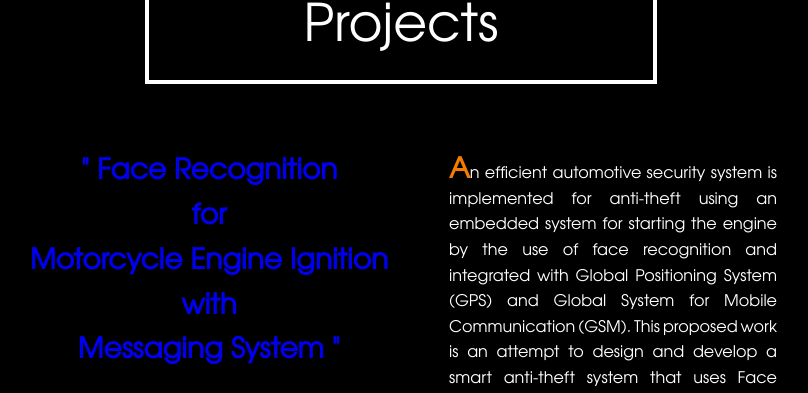
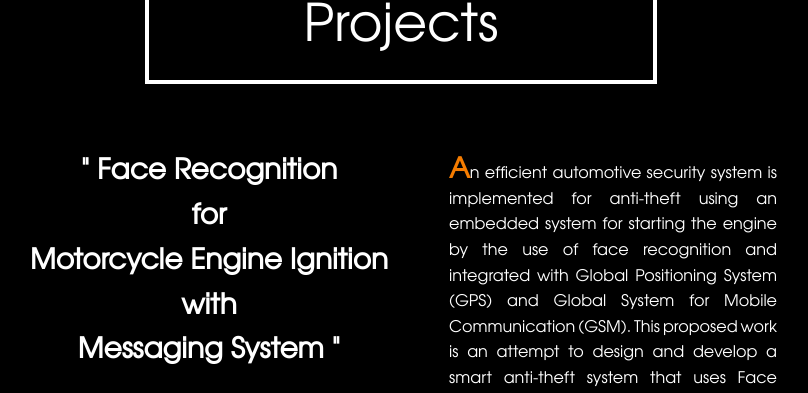
Before and after one commit to GregFuntera/Portfolio, a plain HTML site: page index.html in a window 1280 px wide. Shown: the part 2478-2871 px from the top of the page, without its empty margins (239-1047 px from the left). Drawn offline with Linux system fonts and the light colour scheme; a web font is replaced by a local one.

Commit message:
added html 5 settings

```diff
--- a/css/style.css
+++ b/css/style.css
@@ -231,6 +231,7 @@ body {
 
 .first-project a{
 	text-decoration: none;
+	color: white;
 }
 
 .first-project a:visited {
--- a/index.html
+++ b/index.html
@@ -1,6 +1,7 @@
 <!DOCTYPE html>
 <html>
 <head>
+<meta charset="utf-8">
 <link rel="stylesheet" type="text/css" href="css/style.css">
 	<title>Portfolio By Greg</title>
 </head>
```
